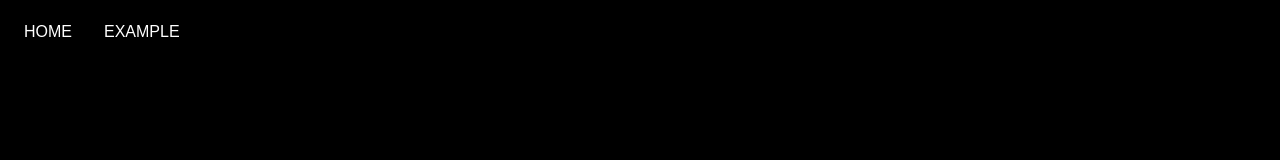
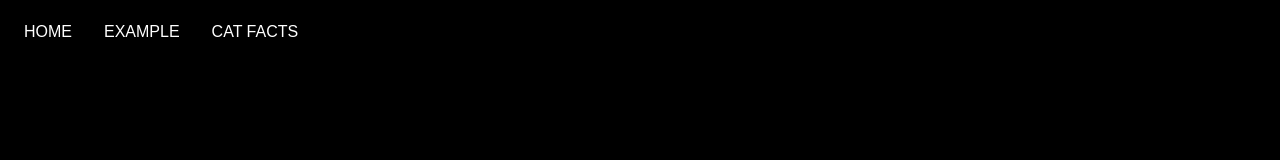
Before and after one commit to jlanssie/next-app, a Next.js app: page / in a window 1280 px wide. Shown: the top 160 px of the page. Built offline with nearby package versions, Linux system fonts and the light colour scheme.

Commit message:
main - Fetch API example

```diff
--- a/src/components/molecules/navigation.tsx
+++ b/src/components/molecules/navigation.tsx
@@ -11,7 +11,9 @@ export const Navigation = () => {
         <li>
           <Link href="/example">Example</Link>
         </li>
-
+        <li>
+          <Link href="/catfacts">Cat Facts</Link>
+        </li>
       </ul>
     </nav>
   );
```
